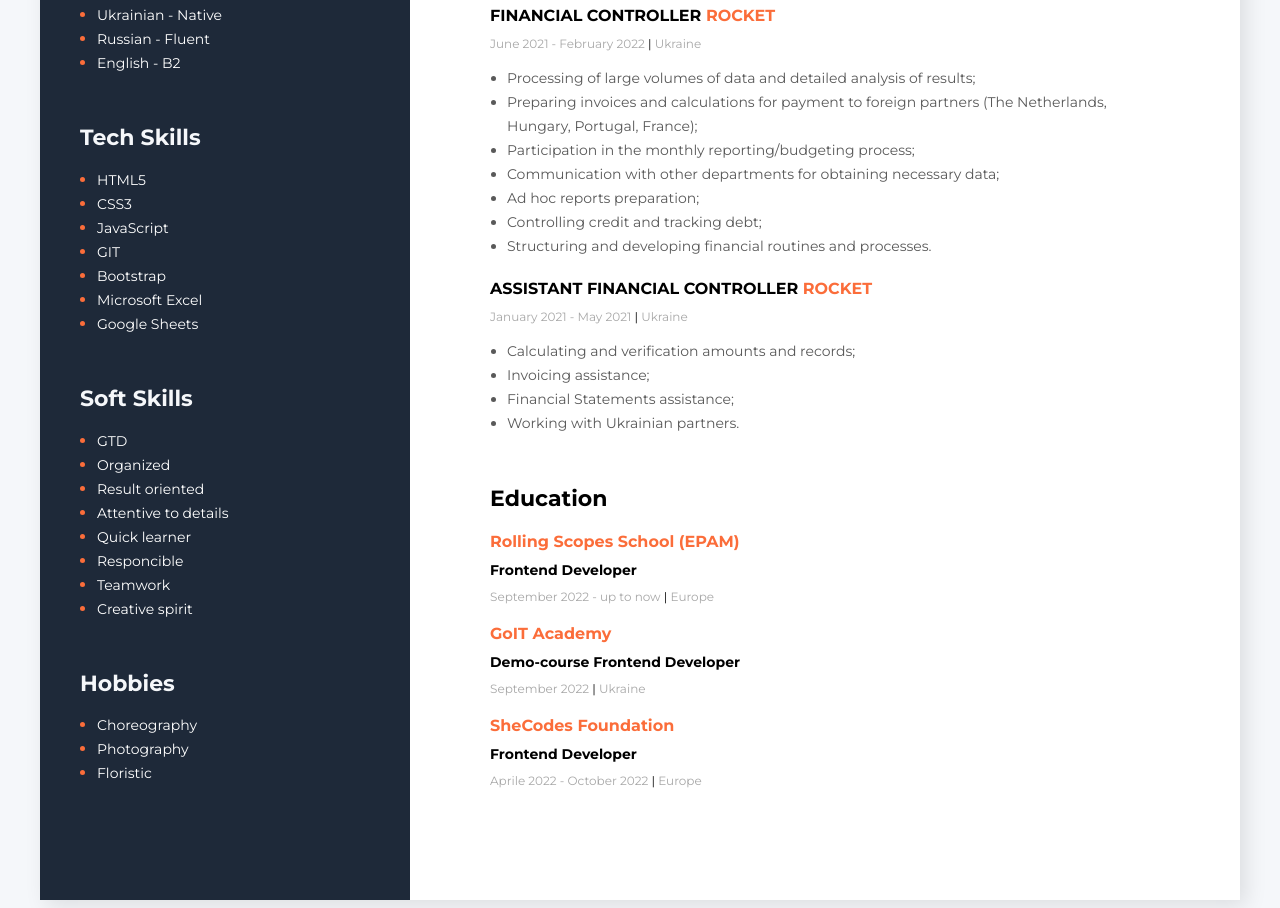
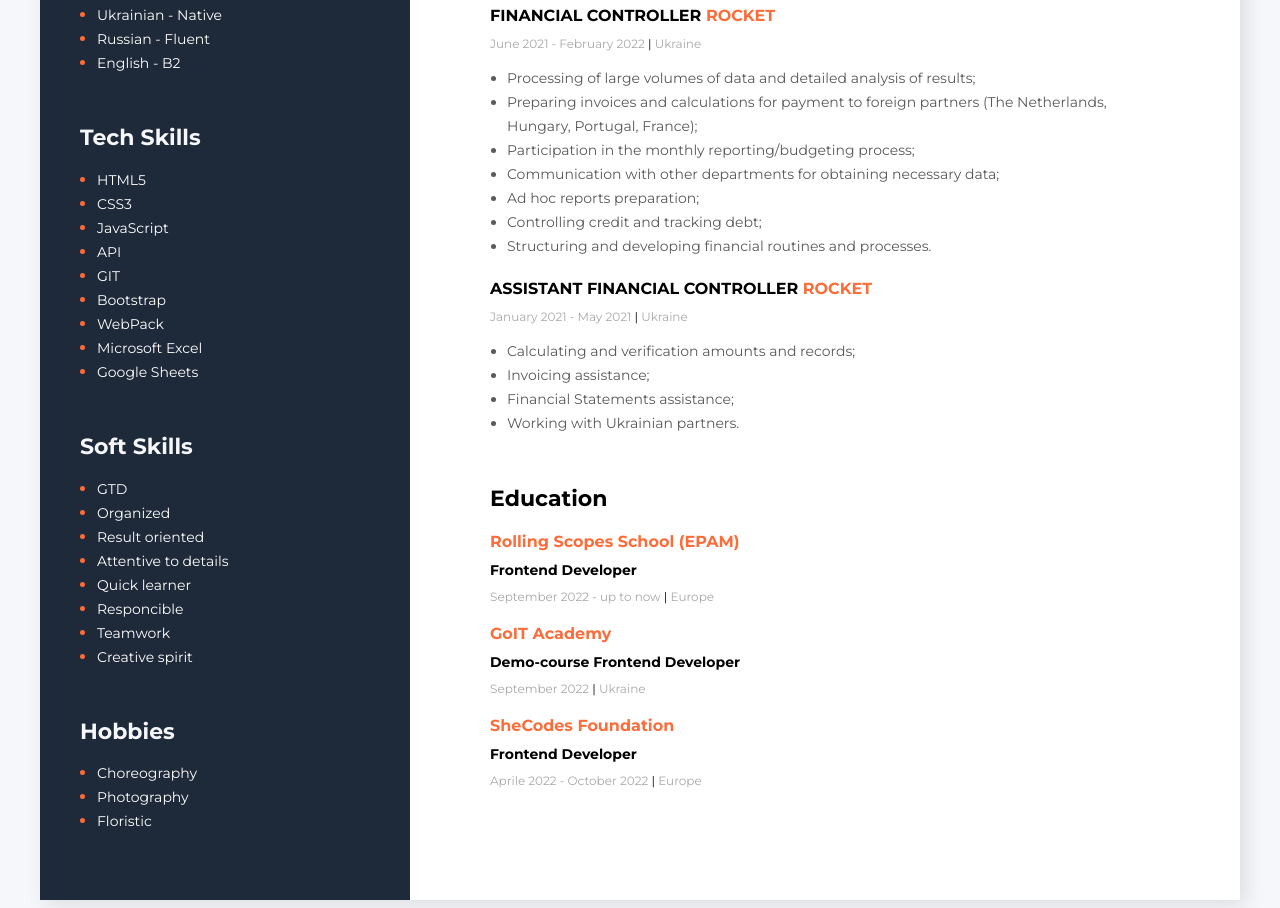
Before and after one commit to galinavikst/marafon-resume, a plain HTML site: page index.html in a window 1280 px wide. Shown: the part 864-1772 px from the top of the page. Drawn offline with Linux system fonts and the light colour scheme.

Commit message:
fix: add tech skills

```diff
--- a/index.html
+++ b/index.html
@@ -231,10 +231,11 @@
             <li class="tech-item">
               <span class="tech-item-text">JavaScript</span>
             </li>
+            <li class="tech-item">
+              <span class="tech-item-text">API</span>
+            </li>
             <li class="tech-item"><span class="tech-item-text">GIT</span></li>
-            <!-- <li class="tech-item">
-              <span class="tech-item-text">WebPack</span>
-            </li> -->
+
             <!-- <li class="tech-item">
               <span class="tech-item-text">React.js</span>
             </li>
@@ -243,6 +244,9 @@
             </li> -->
             <li class="tech-item">
               <span class="tech-item-text">Bootstrap</span>
+            </li>
+            <li class="tech-item">
+              <span class="tech-item-text">WebPack</span>
             </li>
             <li class="tech-item">
               <span class="tech-item-text">Microsoft Excel</span>
```
